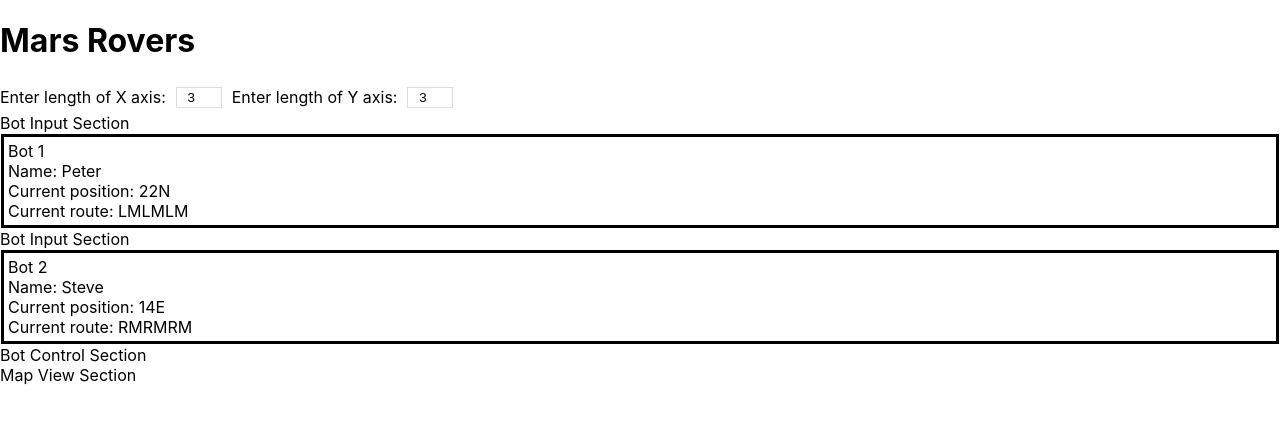
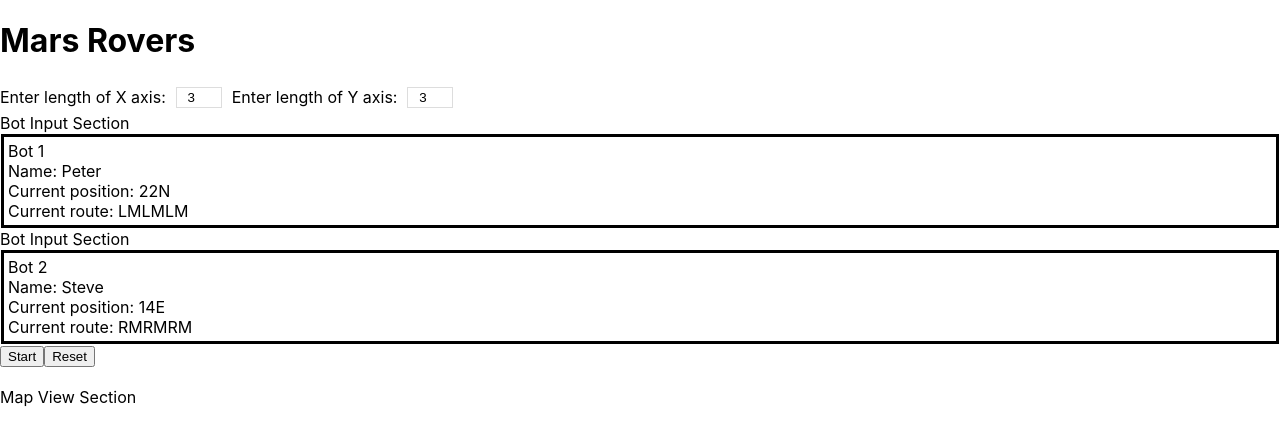
Before and after one commit to GMC437/mars-rovers, a React (Create React App) app: page / in a window 1280 px wide. Shown: the top 444 px of the page. Built offline with nearby package versions, Linux system fonts and the light colour scheme.

Commit message:
updated  botControlSection to have buttons for start and reset of rovers

```diff
--- a/src/components/bot/BotControlSection/index.js
+++ b/src/components/bot/BotControlSection/index.js
@@ -1,7 +1,16 @@
 import React from "react";
+import { useDispatch, useSelector } from "react-redux";
+import { startRovers, resetRovers } from "../../../actions";
 
 const BotControlSection = () => {
-  return <div>Bot Control Section</div>;
+  const dispatch = useDispatch();
+
+  return (
+    <section>
+      <button type="button">Start</button>
+      <button type="button">Reset</button>
+    </section>
+  );
 };
 
 export default BotControlSection;
--- a/src/components/pages/RoverPage/index.js
+++ b/src/components/pages/RoverPage/index.js
@@ -15,6 +15,7 @@ const RoverPage = ({ pageTitle }) => {
       <BotInputSection />
       <BotOutputSection title="Bot 2" name="Steve" position="14E" route="RMRMRM" />
       <BotControlSection />
+      <br />
       <MapViewSection />
     </div>
   );
```
